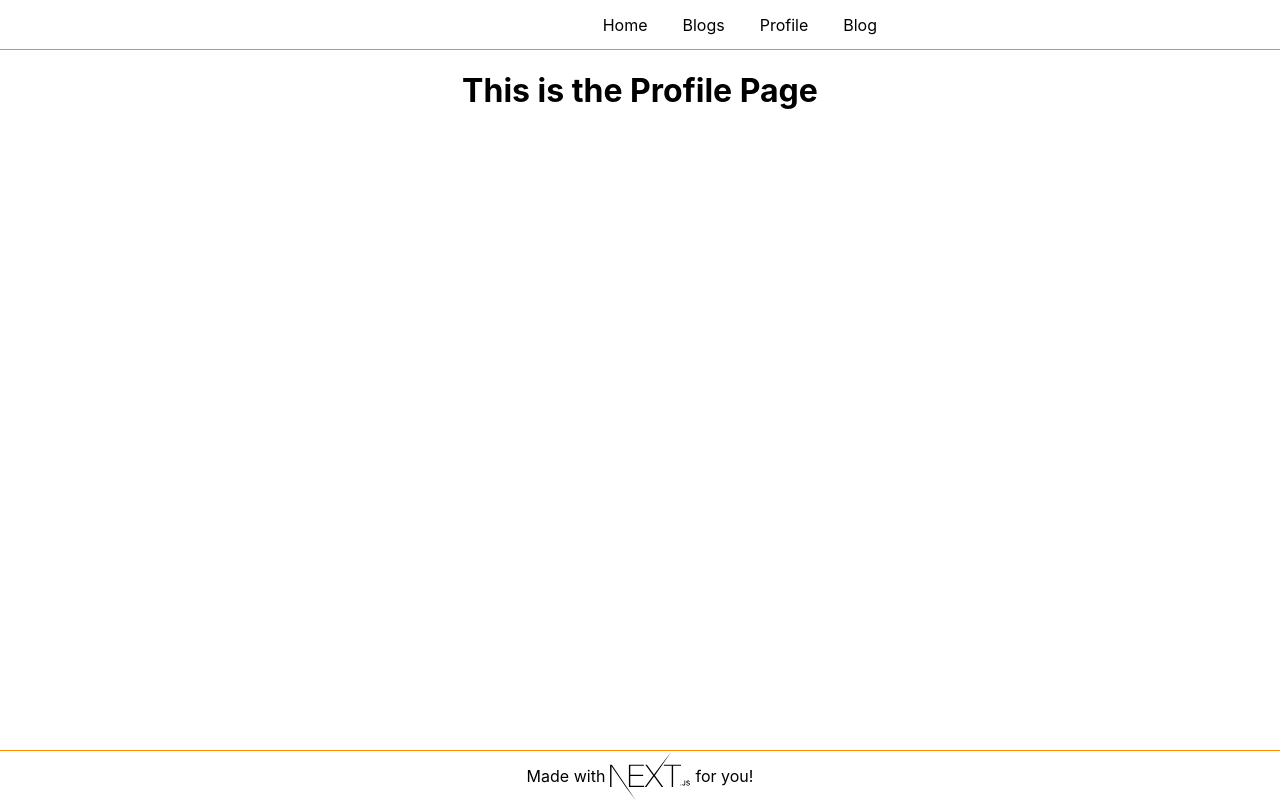
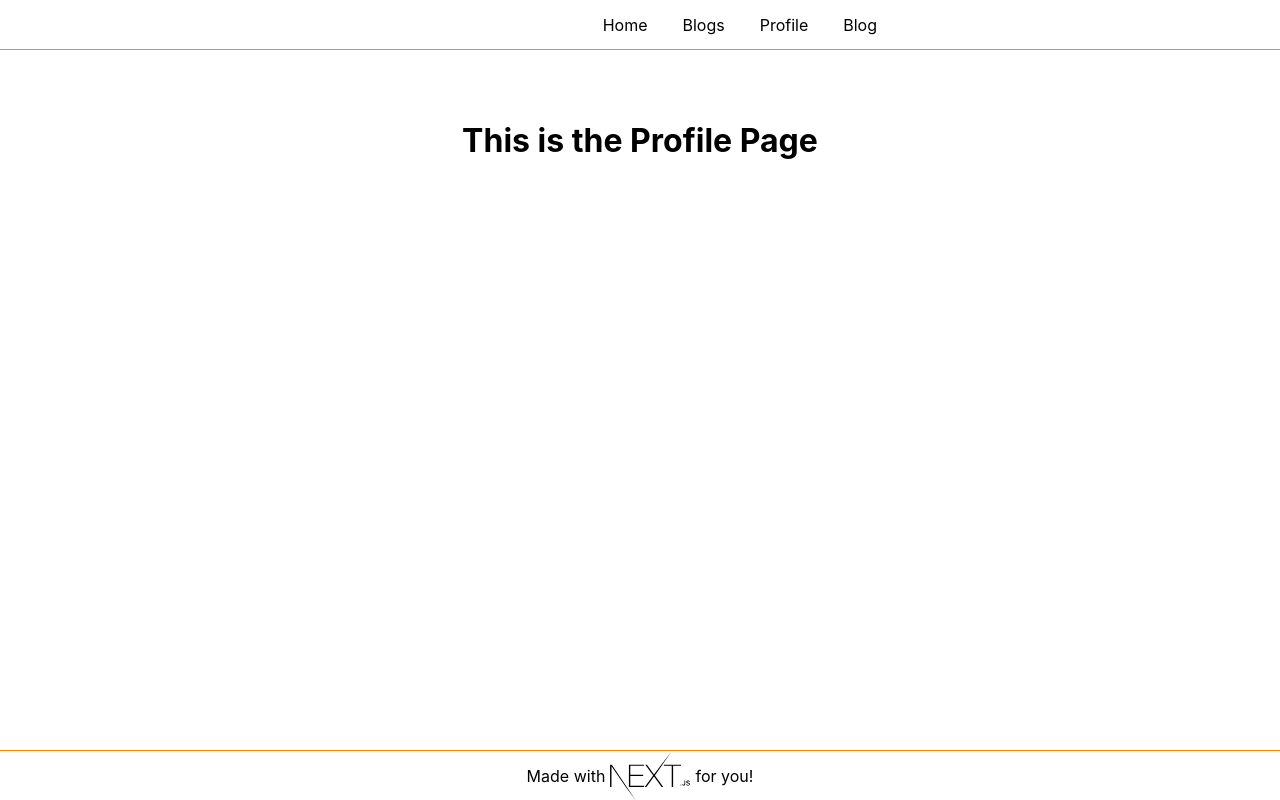
Before and after one commit to ravenOSS/cftw4-architecture-blog, a Next.js app: page /profile in a window 1280 px wide. Built offline with nearby package versions, Linux system fonts and the light colour scheme.

Commit message:
remove external CSS. Replace with jsx

```diff
--- a/pages/profile.js
+++ b/pages/profile.js
@@ -1,10 +1,12 @@
 import Layout from '../components/Layout'
-import styles from '../styles/Profile.module.css'
+// import styles from '../styles/Profile.module.css'
 
 export default function Profile() {
 	return (
 		<Layout>
-			<h1>This is the Profile Page</h1>
+			<div>
+				<h1>This is the Profile Page</h1>
+			</div>
 			<style jsx>{`
 				h1,
 				div {
```
